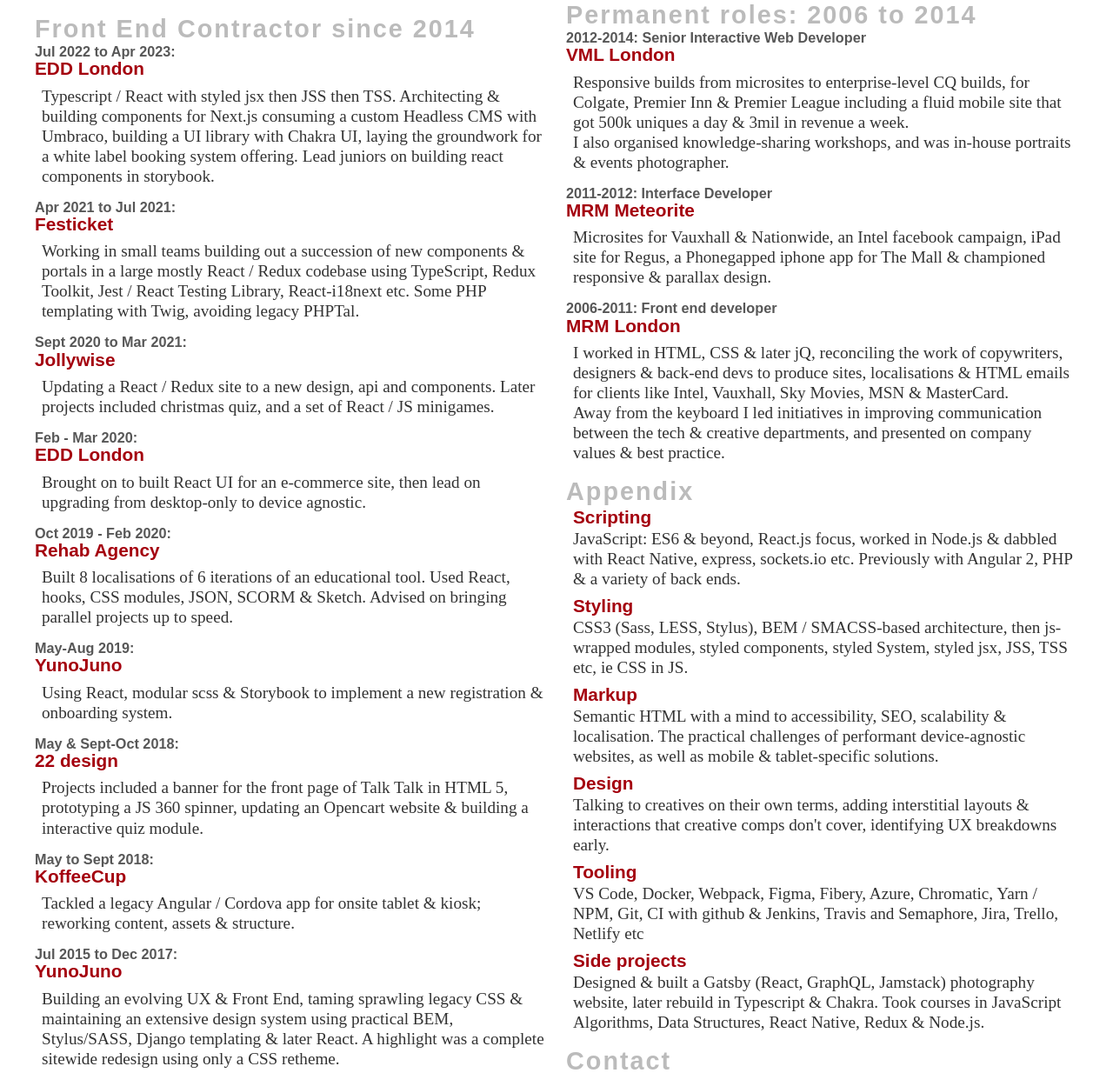
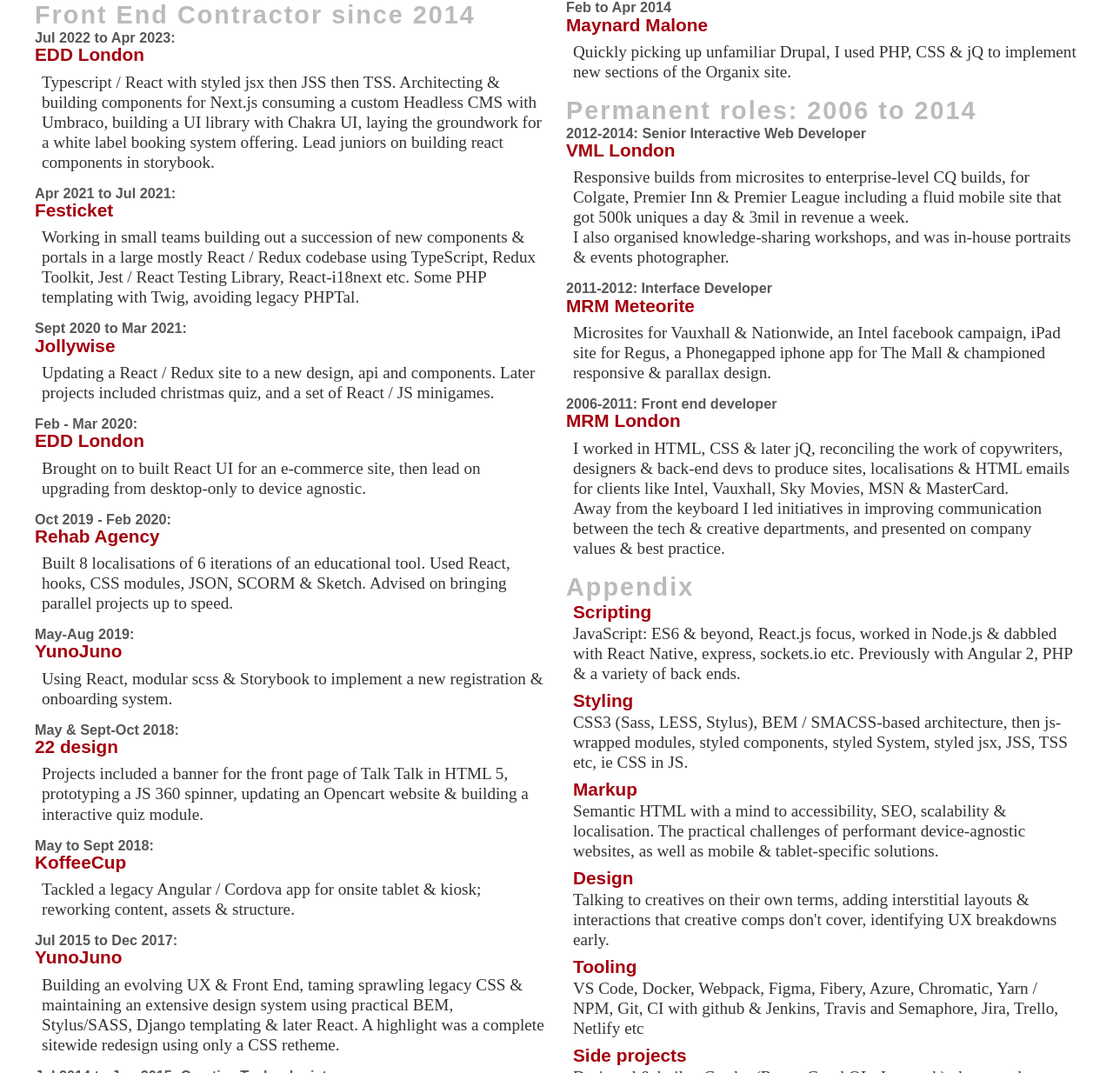
Before and after one commit to DanielGovan/cv_page, a Gatsby site: page / in a window 1280 px wide. Shown: the part 130-1364 px from the top of the page at 87% size. Built offline with nearby package versions, Linux system fonts and the light colour scheme; Gatsby itself is replaced by a stand-in of ours.

Commit message:
Print fixes (tested locally)

```diff
--- a/src/components/SectionHeader.js
+++ b/src/components/SectionHeader.js
@@ -7,12 +7,15 @@
   font-size: 1.8rem;
   color: #bbb;
   letter-spacing: 2px;
-  margin: 1rem 0 0;
+  margin: 2rem 0 0;
+
+  &:nth-child(1) {
+    margin: 0rem 0 0;
+  }
 
   @media print {
     letter-spacing: normal !important;
     font-size: 1.2rem !important;
-    padding: 1rem 0 0 0 !important;
   }
 `;
 
--- a/src/pages/index.js
+++ b/src/pages/index.js
@@ -43,7 +43,6 @@
           express / sockets.io, building upon a MVP after a round of user
           testing.
         </Place> */}
-        <NoColWrap>
         <Place time="Sept 2020 to Mar 2021:" place="Jollywise">
           Updating a React / Redux site to a new design, api and components.
           Later projects included christmas quiz, and a set of React / JS
@@ -63,13 +62,13 @@
           registration &amp; onboarding system.
         </Place>
         <Place time="May &amp; Sept-Oct 2018:" place="22 design">
-            Projects included a banner for the front page of Talk Talk in HTML
-            5, prototyping a JS 360 spinner, updating an Opencart website &amp;
+          Projects included a banner for the front page of Talk Talk in HTML 5,
+          prototyping a JS 360 spinner, updating an Opencart website &amp;
           building a interactive quiz module.
         </Place>
         <Place time="May to Sept 2018:" place="KoffeeCup">
-            Tackled a legacy Angular / Cordova app for onsite tablet &amp;
-            kiosk; reworking content, assets &amp; structure.
+          Tackled a legacy Angular / Cordova app for onsite tablet &amp; kiosk;
+          reworking content, assets &amp; structure.
         </Place>
         <Place time="Jul 2015 to Dec 2017:" place="YunoJuno">
           Building an evolving UX &amp; Front End, taming sprawling legacy CSS
@@ -91,7 +90,6 @@
           Quickly picking up unfamiliar Drupal, I used PHP, CSS &amp; jQ to
           implement new sections of the Organix site.
         </Place>
-        </NoColWrap>
         <NoColWrap>
           <SectionHeader>Permanent roles: 2006 to 2014</SectionHeader>
           <Place
```
Lines whose indentation alone changed are shown as unchanged.
